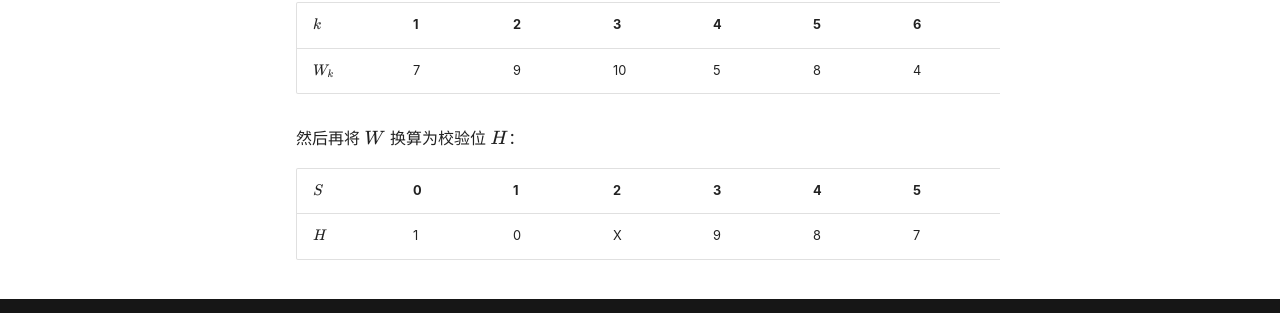
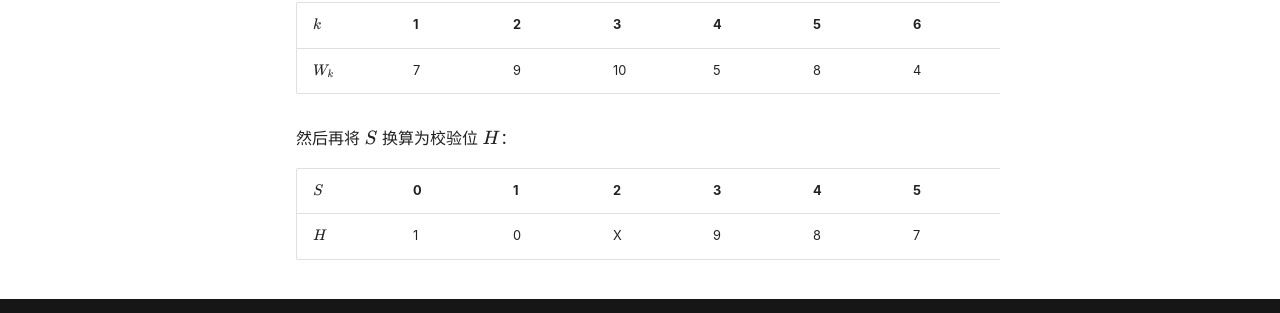
Before and after one commit to cpct2025/cpct2025.github.io, an MkDocs documentation site: the page built from docs/exercise/4.md, in a window 1280 px wide and 900 px high, scrolled down 1014 px. Shown: the part 556-869 px from the top of the window. Built offline with MkDocs 1.6.1 and Material for MkDocs 9.7.7, drawn with Linux system fonts in a browser that asks for light colours; comment, search, counter and statistics services are not loaded.

Commit message:
Fix typo

```diff
--- a/docs/exercise/4.md
+++ b/docs/exercise/4.md
@@ -56,7 +56,7 @@ $$
 | ----- | --- | --- | --- | --- | --- | --- | --- | --- | --- | --- | --- | --- | --- | --- | --- | --- | --- |
 | $W_k$ | 7   | 9   | 10  | 5   | 8   | 4   | 2   | 1   | 6   | 3   | 7   | 9   | 10  | 5   | 8   | 4   | 2   |
 
-然后再将 $W$ 换算为校验位 $H$：
+然后再将 $S$ 换算为校验位 $H$：
 
 | $S$ | 0   | 1   | 2   | 3   | 4   | 5   | 6   | 7   | 8   | 9   | 10  |
 | --- | --- | --- | --- | --- | --- | --- | --- | --- | --- | --- | --- |
```
